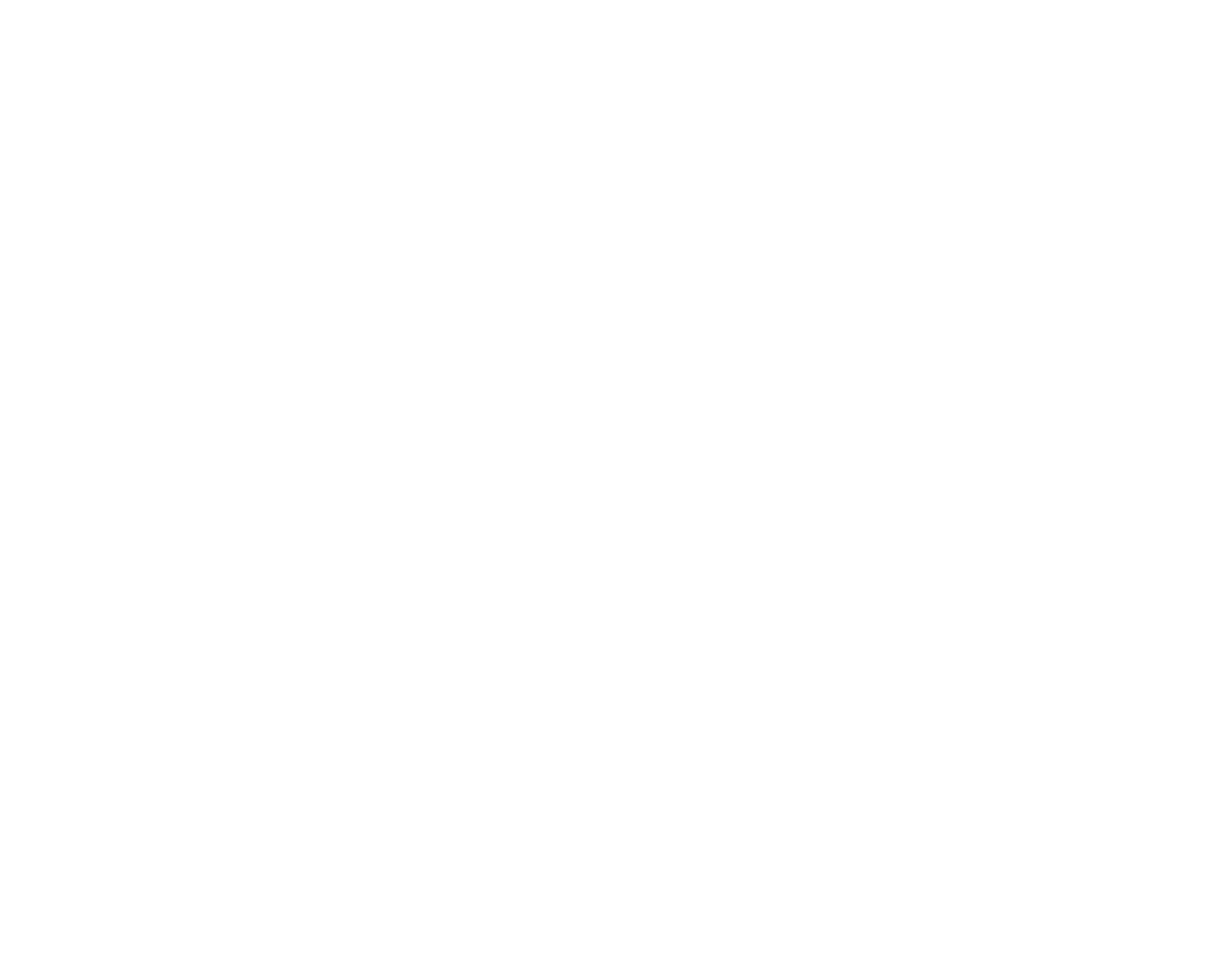
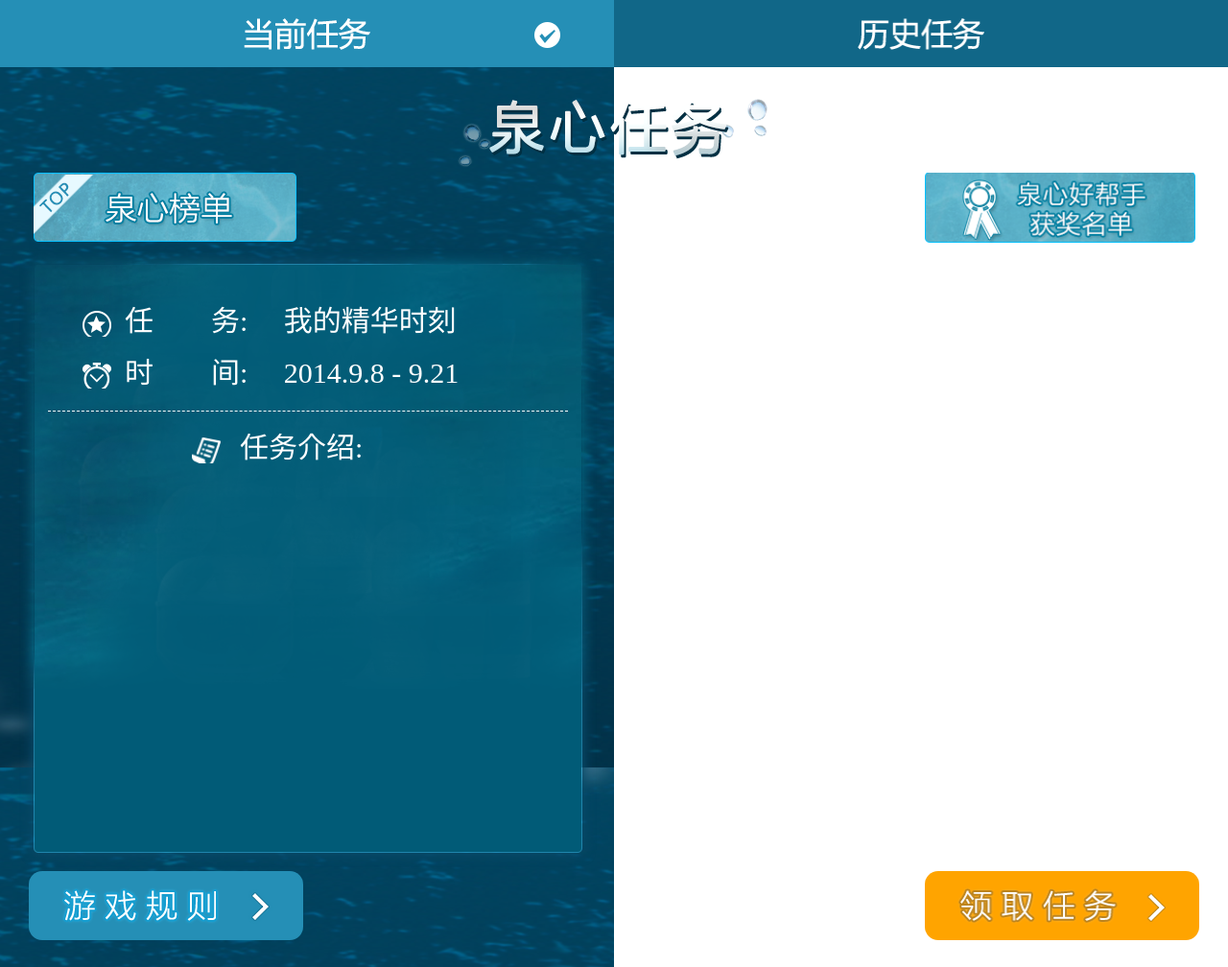
Before and after one commit to wushuyi/biotherm_weixin_action, a plain HTML site: page index.html in a window 1280 px wide. Shown: the whole page at 96% size. Before the commit the page ends 800 px from the top, so only its background shows below. Drawn offline with Linux system fonts and the light colour scheme.

Commit message:
收摊回家

```diff
--- a/assets/css/style.css
+++ b/assets/css/style.css
@@ -23,9 +23,193 @@ mark {background-color: #fcd700; color: #000; font-style: italic; font-weight: b
 input:-moz-placeholder { color:#a9a9a9; }
 textarea:-moz-placeholder { color:#a9a9a9; }
 
-/* behavior IE */
-.pie{
-	behavior: url(../js/pie/PIE.htc);
+/*
+ * main styles
+ */
+.wrapper{
+	width: 640px;
+	min-height: 1008px;
+	background-image: url('../image/bg.png');
+	background-repeat: no-repeat;
+	background-size: 100% auto;
+	background-attachment: fixed;
+	background-position:0 0;
+}
+#index{
+	.nav{
+		width: 100%;
+		height: 70px;
+		position: absolute;
+		top: 0;
+		li{
+				width: 50%;
+				height: 70px;
+				float: left;
+				position: relative;
+				.P_bg{
+					background-size: 132px auto;
+					background-repeat: no-repeat;
+					background-position: center center;
+					background-color: #116788;
+				}
+				&:first-of-type{
+					background-image: url('../image/tit1.png');
+					cursor: pointer;
+					.P_bg;
+				}
+				&:last-of-type{
+					background-image: url('../image/tit2.png');
+					cursor: pointer;
+					.P_bg;
+				}
+				&.action{
+					background-color: #258FB6;
+
+				}
+				&.action:after{
+					content: '';
+					display: block;
+					width: 28px;
+					height: 28px;
+					position:absolute;
+					top: 22px;
+					right: 56px;
+					background-image: url('../image/top_icon.png');
+					background-repeat: no-repeat;
+					background-position: center center;
+					background-size: 27px auto;
+				}
+			}
+	}
+	.title{
+		width: 328px;
+		height: 75px;
+		position: absolute;
+		top: 100px;
+		left: 50%;
+		margin-left: -164px;
+		background-image: url('../image/title.png');
+		background-repeat: no-repeat;
+		background-position: center center;
+		background-size: 100% auto;
+	}
+	.info{
+		width: 100%;
+		height: 800px;
+		position: absolute;
+		top: 180px;
+		left: 0px;
+		.bdBtn{
+			width: 282px;
+			height: 80px;
+			position: absolute;
+			top: 0px;
+			left: 34px;
+			background-image: url('../image/top_btn1.png');
+			background-repeat: no-repeat;
+			background-position: center center;
+			background-size: 100% auto;
+			cursor: pointer;
+		}
+		.mdBtn{
+			width: 282px;
+			height: 74px;
+			top: 0px;
+			right: 34px;
+			position: absolute;
+			background-image: url('../image/top_btn2.png');
+			background-repeat: no-repeat;
+			background-position: center center;
+			background-size: 100% auto;
+			cursor: pointer;
+		}
+		.centBox{
+			width: 602px;
+			height: 644px;
+			top: 80px;
+			left: 20px;
+			padding:50px 30px 20px 30px;
+			position: absolute;
+			background-image: url('../image/info_bg.png');
+			background-repeat: no-repeat;
+			background-position: center center;
+			background-size: 100% auto;
+			hr{
+				border-top: 1px dashed #FFFFFF;
+			}
+			.rw .tit, .sj .tit,.rw .cent, .sj .cent, .js .tit{
+
+				color: #FFFFFF;
+				font-family: 'Microsoft Yahei';
+				font-size: 30px;
+			}
+			.rw .tit, .sj .tit{
+				padding-left: 80px;
+			}
+			.rw{
+				margin-bottom: 10px;
+			}
+			.sj{
+				margin-bottom: 20px;
+			}
+			.rw .tit{
+				background-image: url('../image/icon_1.png');
+				background-repeat: no-repeat;
+				background-size: 30px auto;
+				background-position: 36px 6px;
+			}
+			.sj .tit{
+				background-image: url('../image/icon_2.png');
+				background-repeat: no-repeat;
+				background-size: 30px auto;
+				background-position: 36px 6px;
+			}
+			.js .tit{
+				padding-left: 200px;
+				padding-right: 200px;
+				background-image: url('../image/icon_3.png');
+				background-repeat: no-repeat;
+				background-size: 30px auto;
+				background-position: 150px 6px;
+			}
+			.js .cent{
+				width: 100%;
+				height: 420px;
+				position: absolute;
+				bottom: 0px;
+				display: block;
+				left: 0px;
+			}
+		}
+		.yxgzBtn{
+			width: 286px;
+			height: 72px;
+			position: absolute;
+			bottom: 0px;
+			left: 30px;
+			background-color: #258FB6;
+			background-image: url('../image/bt_btn1.png');
+			background-repeat: no-repeat;
+			background-position: center center;
+			background-size: 221px auto;
+			border-radius: 14px;
+			cursor: pointer;
+		}
+		.lqrwBtn{
+			width: 286px;
+			height: 72px;
+			position: absolute;
+			bottom: 0px;
+			right: 30px;
+			background-color: #FFA400;
+			background-image: url('../image/bt_btn2.png');
+			background-repeat: no-repeat;
+			background-position: center center;
+			background-size: 221px auto;
+			border-radius: 14px;
+			cursor: pointer;
+		}
+	}
 }
 
 /* Print styles
--- a/index.html
+++ b/index.html
@@ -9,22 +9,51 @@
 	<head>
 		<meta charset="utf-8">
 		<meta http-equiv="X-UA-Compatible" content="IE=edge,chrome=1">
-		<title></title>
+		<title>碧欧泉 微信 活动</title>
 		<meta name="author" content="shuyi.wu" />
 		<meta name="Copyright" content="wangfan" />
-		<meta name="viewport" content="width=device-width, initial-scale=1">
+		<meta name="viewport" content="width=640, user-scalable=no" id="viewport" />
+		<script src="assets/js/libs/adapt-1.3.min.js"></script>
 
 		<link rel="stylesheet" href="assets/css/reset.css" />
-		<link rel="stylesheet" href="assets/css/style.css" />
+		<link  rel="stylesheet/less" href="assets/css/style.css" />
 
+		<script src="assets/js/libs/less-1.7.4.min.js"></script>
 		<script src="assets/js/libs/prefixfree-1.0.7.min.js"></script>
 		<script src="assets/js/libs/modernizr-2.8.2.min.js"></script>
 
 	</head>
 
 	<body>
-		<div class="wrapper">
-
+		<div class="wrapper" id="index">
+			<div class="nav">
+				<ul>
+					<li class="action"></li>
+					<li ></li>
+				</ul>
+			</div>
+			<div class="title"></div>
+			<div class="info">
+				<div class="bdBtn"></div>
+				<div class="mdBtn"></div>
+				<div class="centBox">
+					<p class="rw">
+						<span class="tit">任　　务:　 </span>
+						<span class="cent">我的精华时刻</span>
+					</p>
+					<p class="sj">
+						<span class="tit">时　　间:　 </span>
+						<span class="cent">2014.9.8 - 9.21</span>
+					</p>
+					<hr />
+					<p class="js">
+						<span class="tit">任务介绍:</span>
+						<span class="cent"></span>
+					</p>
+				</div>
+				<div class="yxgzBtn"></div>
+				<div class="lqrwBtn"></div>
+			</div>
 		</div>
 		<script src="assets/js/libs/jquery-1.11.1.min.js"></script>
 		<script src="assets/js/functions.js"></script>
```
Also changed, not shown: assets/js/functions.js (+0 -11 lines), assets/js/libs/adapt-1.3.min.js (added, +1 -0 lines), assets/image/bg.png (added), assets/image/bt_btn1.png (added), assets/image/bt_btn2.png (added), assets/image/icon_1.png (added), assets/image/icon_2.png (added), assets/image/icon_3.png (added), assets/image/icon_4.png (added), assets/image/info_bg.png (added), assets/image/pop_box.png (added), assets/image/tit1.png (added), assets/image/tit2.png (added), assets/image/title.png (added), 4 more files, 1 other file.
